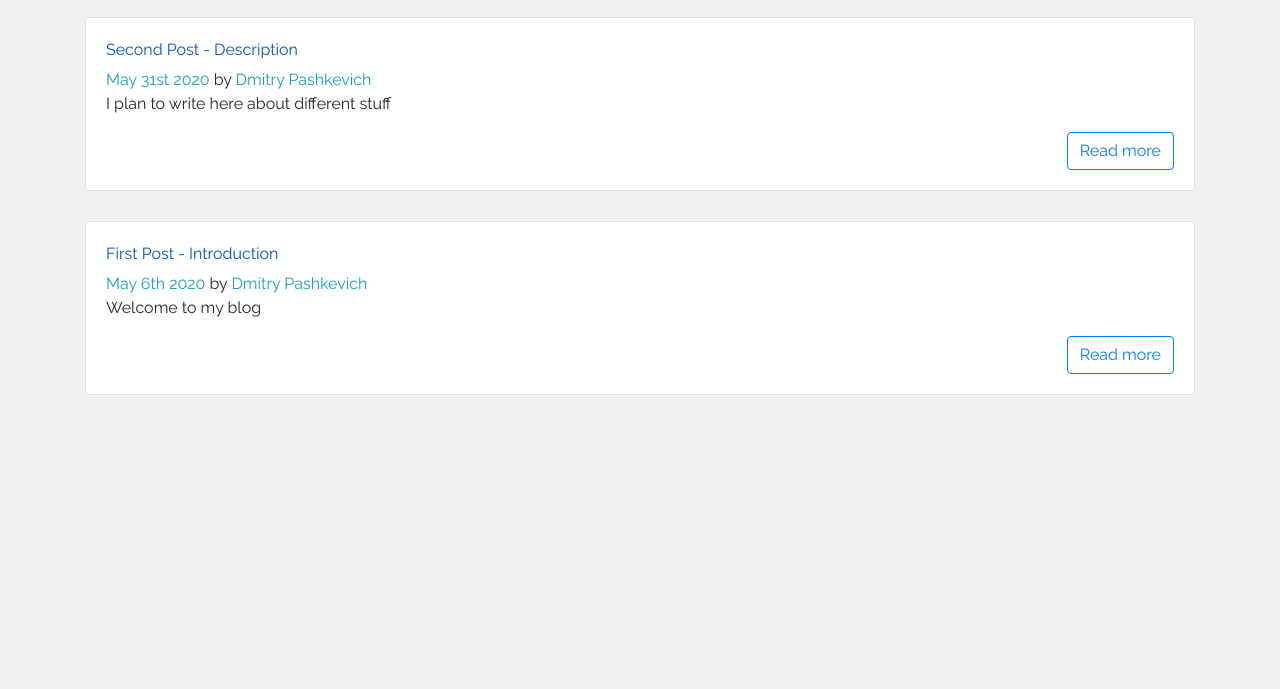
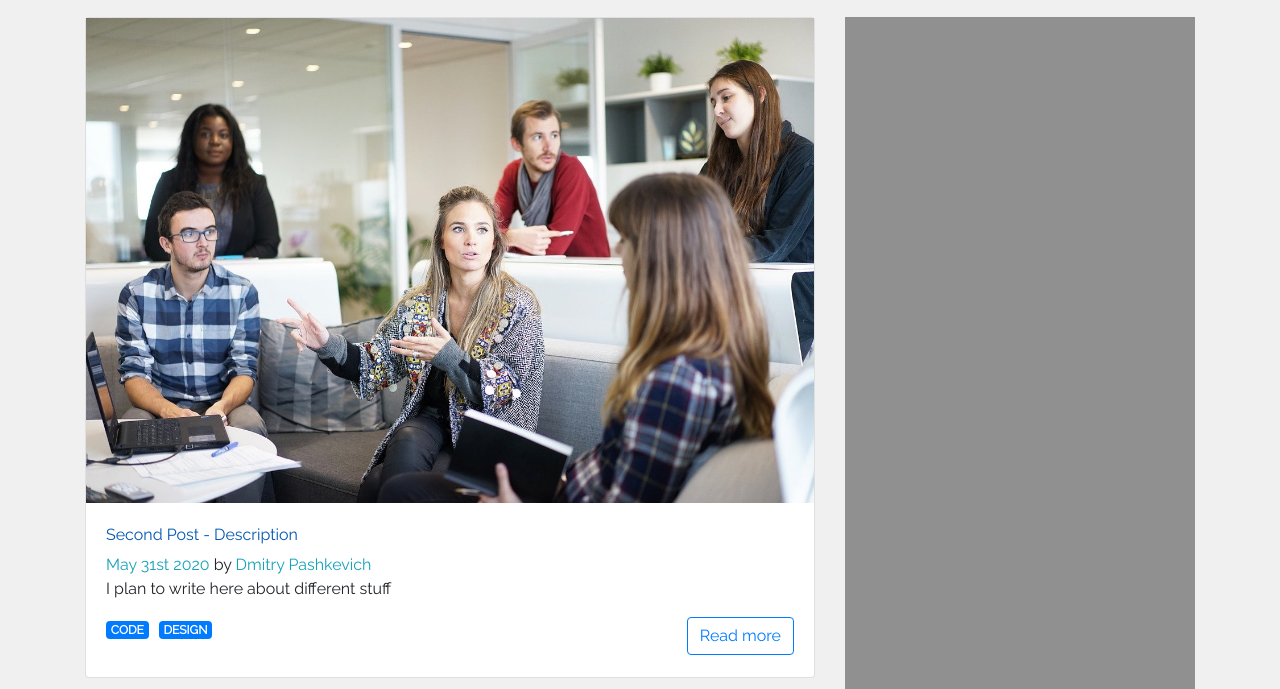
Before and after one commit to pashkevich-d/GatsbyBlog, a Gatsby site: page / in a window 1280 px wide. Shown: the part 111-800 px from the top of the page. Built offline with nearby package versions, Linux system fonts and the light colour scheme; Gatsby itself is replaced by a stand-in of ours.

Commit message:
add tags and thumbnail

```diff
--- a/src/components/Post.js
+++ b/src/components/Post.js
@@ -1,11 +1,13 @@
 import React from 'react'
 import {Link} from 'gatsby'
-import { Card, CardBody, CardTitle, CardSubtitle, CardText } from 'reactstrap'
+import { Card, CardBody, CardTitle, CardSubtitle, CardText, Badge } from 'reactstrap'
+import Img from 'gatsby-image'
+import {slugify} from './../util/utility';
 
-
-const Post = ({title, author, path, date, body}) => {
+const Post = ({title, author, path, date, body, fluid, tags}) => {
     return (
         <Card>
+            <Link to={path}><Img className="card-image-top" fluid={fluid}/></Link>
             <CardBody>
                 <CardTitle>
                     <Link to={path}>
@@ -23,6 +25,17 @@
                 <CardText>
                     {body}
                 </CardText>
+                <ul className="post-tags">
+                    {tags.map(tag=> {
+                        return (
+                            <li>
+                                <Link to={`/tag/${slugify(tag)}`}>
+                                    <Badge color="primary" className="text-uppercase"> {tag}</Badge>
+                                </Link>
+                            </li>
+                        )
+                    })}
+                </ul>
                 <Link to={path} className="btn btn-outline-primary float-right">Read more</Link>
             </CardBody>
         </Card>
--- a/src/pages/index.js
+++ b/src/pages/index.js
@@ -1,5 +1,5 @@
 import React from "react"
-
+import {Row, Col} from 'reactstrap'
 
 import Layout from "../components/layout"
 
@@ -11,7 +11,9 @@
   <Layout>
     <SEO title="Home page" />
     <h1>Home page</h1>
-    <StaticQuery query={indexQuery} render={data=>{
+    <Row>
+      <Col md="8">
+      <StaticQuery query={indexQuery} render={data=>{
       return (
         <div>
           {data.allMarkdownRemark.edges.map(({node})=> (
@@ -20,11 +22,18 @@
             author={node.frontmatter.author}
             path={node.frontmatter.path}
             date={node.frontmatter.date}
-            body={node.excerpt}/>
+            body={node.excerpt}
+            fluid={node.frontmatter.image.childImageSharp.fluid}
+            tags={node.frontmatter.tags}/>
           ))}
         </div>
       )
     }}/>
+      </Col>
+      <Col md="4">
+        <div style={{width:'100%', height: '100%', backgroundColor: "rgba(0,0,0, 0.4)"}}></div>
+      </Col>
+    </Row>
   </Layout>
 )
 
@@ -39,6 +48,14 @@
           date(formatString: "MMM Do YYYY")
           author
           path
+          tags
+          image{
+            childImageSharp{
+              fluid(maxWidth: 600){
+                ...GatsbyImageSharpFluid
+              }
+            }
+          }
         }
         excerpt
       }
--- a/src/pages/posts/first.md
+++ b/src/pages/posts/first.md
@@ -3,6 +3,9 @@
 date: "2020-05-06"
 author: 'Dmitry Pashkevich'
 path: '/first'
+image: ../../images/thumb.jpg
+tags:
+- code
 ---
 
 Welcome to my blog
--- a/src/pages/posts/second.md
+++ b/src/pages/posts/second.md
@@ -3,6 +3,10 @@
 date: "2020-05-31"
 author: 'Dmitry Pashkevich'
 path: '/second'
+image: ../../images/thumb.jpg
+tags:
+- code
+- design
 ---
 
 I plan to write here about different stuff
--- /dev/null
+++ b/src/util/utility.js
@@ -0,0 +1,12 @@
+const slugify = function(text) {
+    return text
+      .toString()
+      .toLowerCase()
+      .replace(/\s+/g, '-')       // Replace spaces with -
+      .replace(/[^\w-]+/g, '')    // Remove all non-word chars
+      .replace(/--+/g, '-')       // Replace multiple - with single -
+      .replace(/^-+/, '')         // Trim - from start of text
+      .replace(/-+$/, '')         // Trim - from end of text
+  }
+
+module.exports = {slugify}
```
Also changed, not shown: src/images/thumb.jpg (added).
